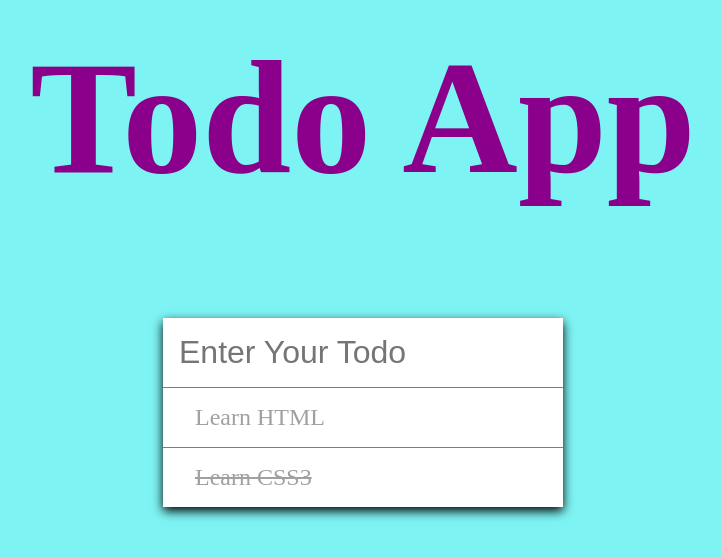
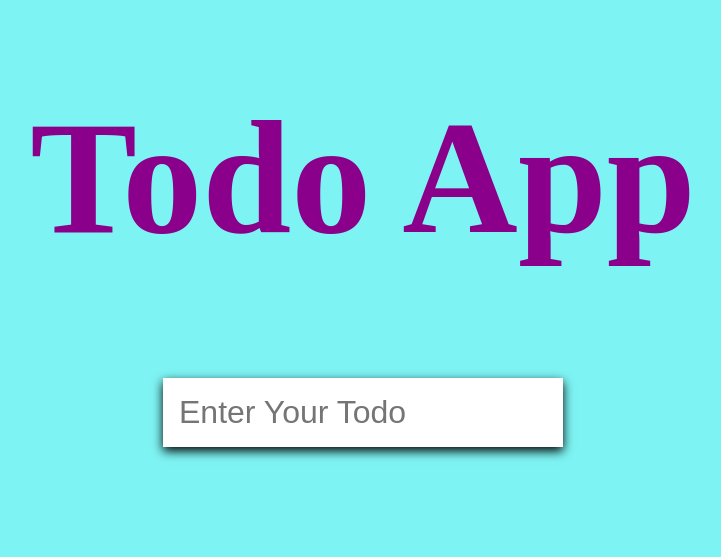
Before and after one commit to ZaidAli60/TodoApp, a plain HTML site: page index.html in a window 1280 px wide. Shown: the part 195-752 px from the top of the page, without its empty margins (277-998 px from the left). Drawn offline with Linux system fonts and the light colour scheme.

Commit message:
complete css

```diff
--- a/index.html
+++ b/index.html
@@ -12,8 +12,7 @@
     <form id="form">
         <input type="text" class="input" id="input" placeholder="Enter Your Todo">
         <ul class="todo" id="todo">
-            <li>Learn HTML</li>
-            <li class="complete">Learn CSS3</li>
+
         </ul>
     </form>
 </body>
```
